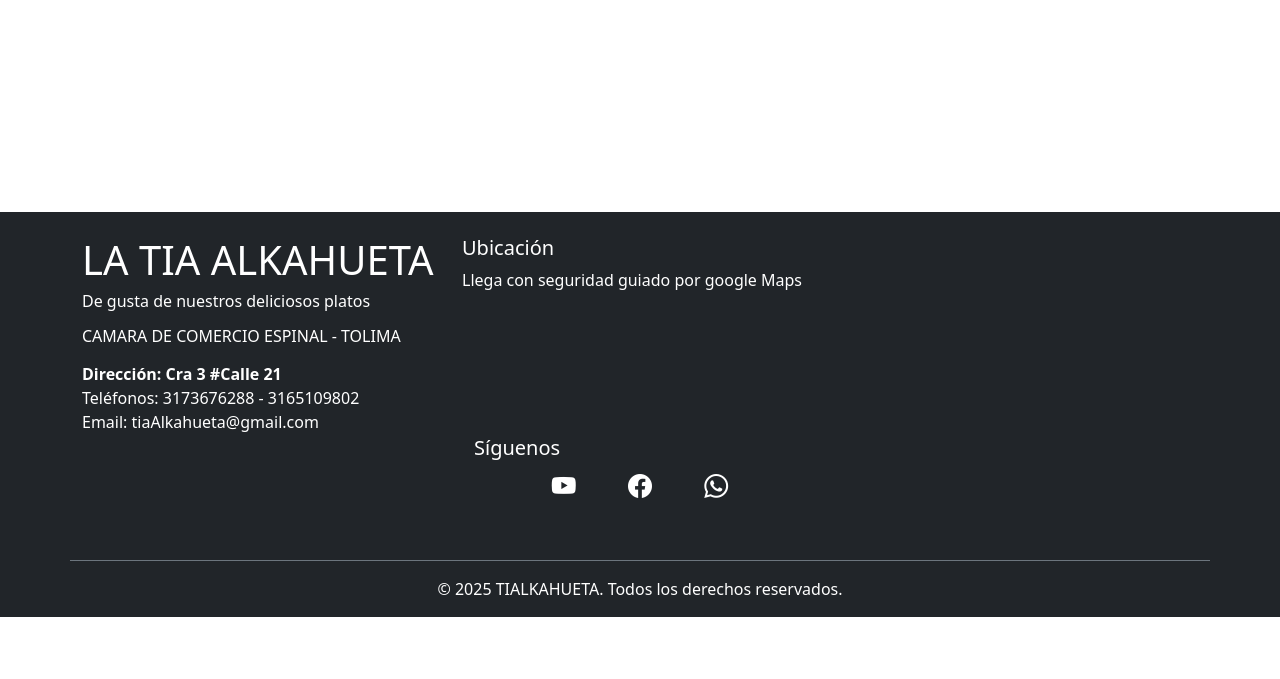
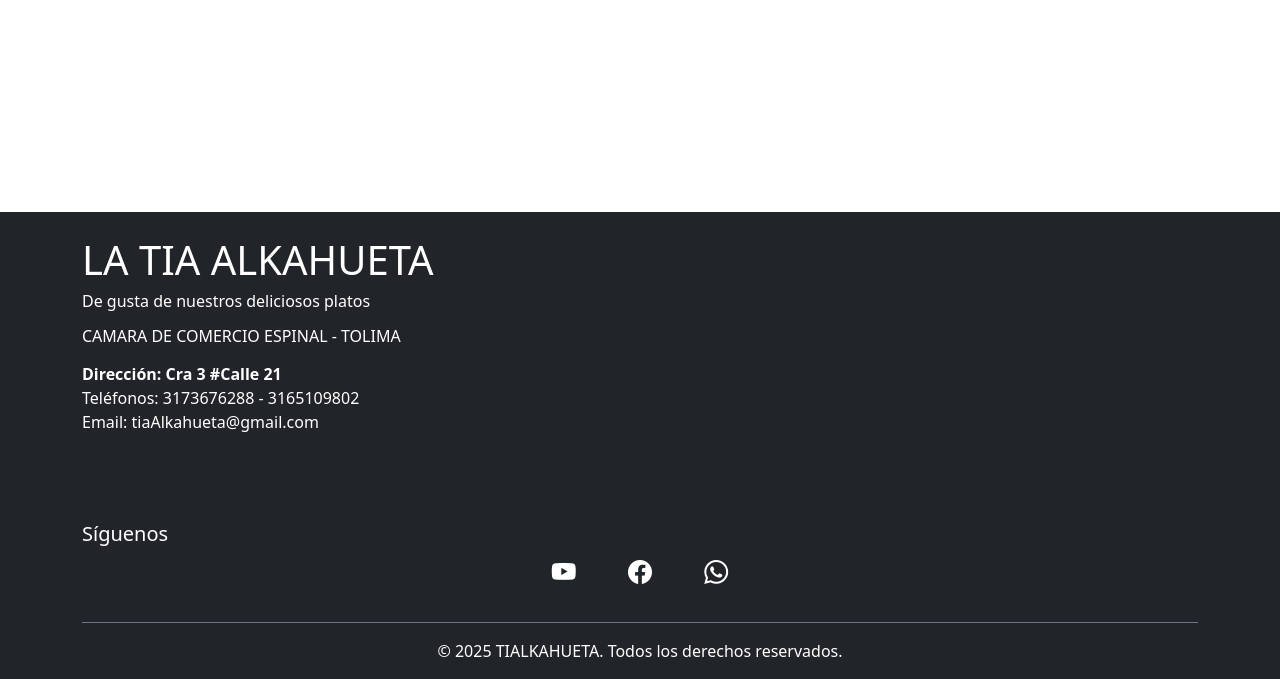
Before and after one commit to matias79/latiaAlkahuetaRest, a Django app: page /latia/ in a window 1280 px wide. Shown: the part 688-1367 px from the top of the page. Before the commit the page ends 1305 px from the top, so only its background shows below. Run offline with Django 5.2, Linux system fonts and the light colour scheme; some libraries are stand-ins or nearby versions; grey boxes are pictures that could not be loaded.

Commit message:
quita columna footer

```diff
--- a/Aplicaciones/restaurant/templates/base.html
+++ b/Aplicaciones/restaurant/templates/base.html
@@ -135,16 +135,7 @@
             </p>
           </div>
 
-          <!-- Columna 2: Ubicación Google Maps -->
-          <div class="col-12 col-md-4 mb-4">
-            <h5>Ubicación</h5>
-            <p>Llega con seguridad guiado por google Maps</p>
-            <div class="row">
-              <iframe src="https://www.google.com/maps/embed?pb=!1m18!1m12!1m3!1d3979.3552748361726!2d-74.90152433180351!3d4.150353436980454!2m3!1f0!2f0!3f0!3m2!1i1024!2i768!4f13.1!3m3!1m2!1s0x8e3ed3e655244c61%3A0xecb4e8b9012403e7!2sCamara%20De%20Comercio%20del%20Sur%20y%20Oriente%20del%20Tolima!5e0!3m2!1ses!2sco!4v1746995102868!5m2!1ses!2sco" width="600" height="80" frameborder="0" style="border:0" allowfullscreen>
-              </iframe>
-          </div>
-
-          <!-- Columna 3: Redes Sociales -->
+          <!-- Columna 2: Redes Sociales -->
           <div class="container mt-5">
             <h5>Síguenos</h5>
             <ul class="list-inline text-center">
```
